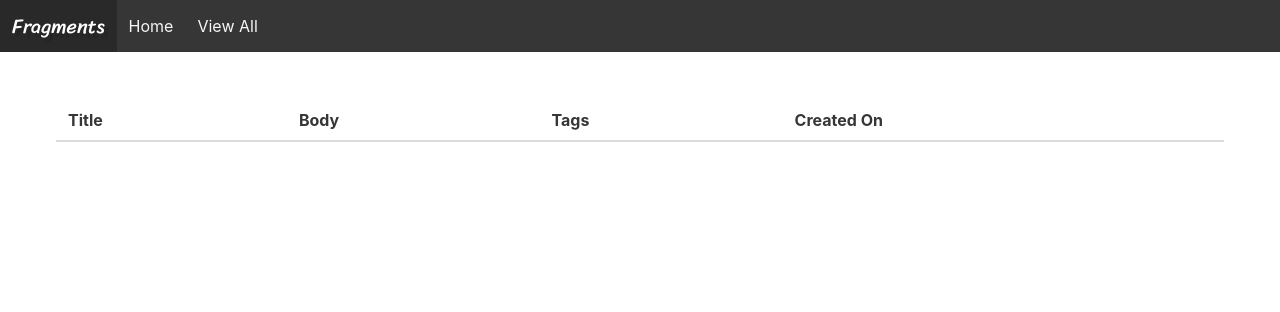
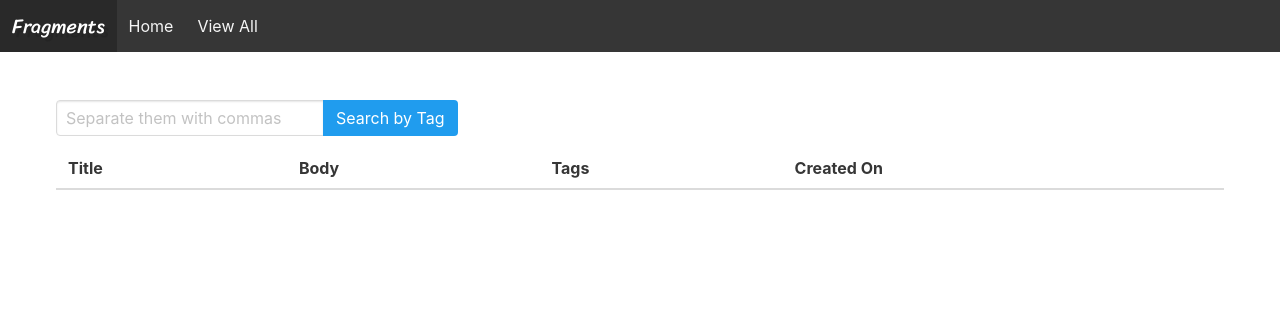
Before and after one commit to jaysee260/fragments, a web app: file app/views/fragments/index.html in a window 1280 px wide. Shown: the top 312 px of the page. Run offline with its HTML, style and script files only (its server is not run), Linux system fonts and the light colour scheme; lists and menus that the app fills with data are empty.

Commit message:
started work on front-end functionality to allow for search of fragments by tags

```diff
--- a/app/views/fragments/index.html
+++ b/app/views/fragments/index.html
@@ -44,6 +44,18 @@
   <main class="container is-fluid">
 
     <section class="section">
+
+      <div class="field has-addons">
+        <div class="control">
+          <input type="text" class="input" placeholder="Separate them with commas">
+        </div>
+        <div class="control">
+          <a href="#" class="button is-info">
+            Search by Tag
+          </a>
+        </div>
+      </div>
+
       <table class="table" id="fragments-table">
 
         <thead>
```
